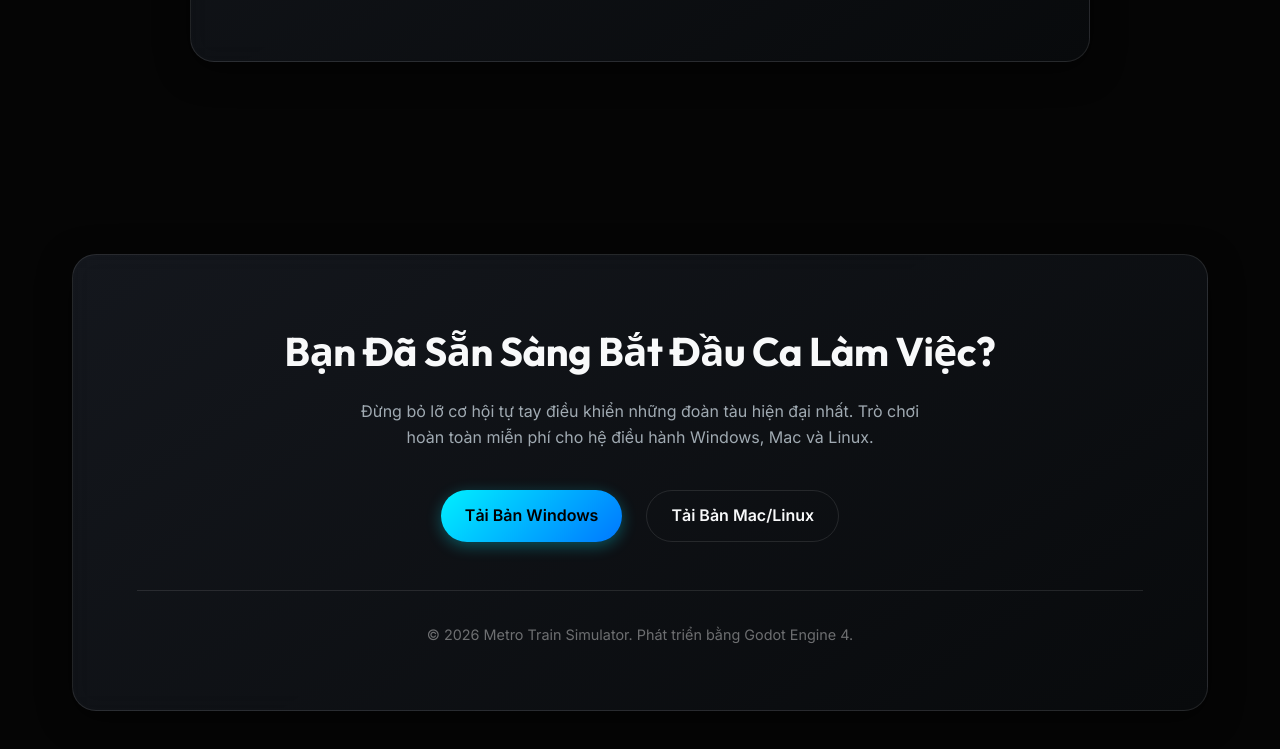
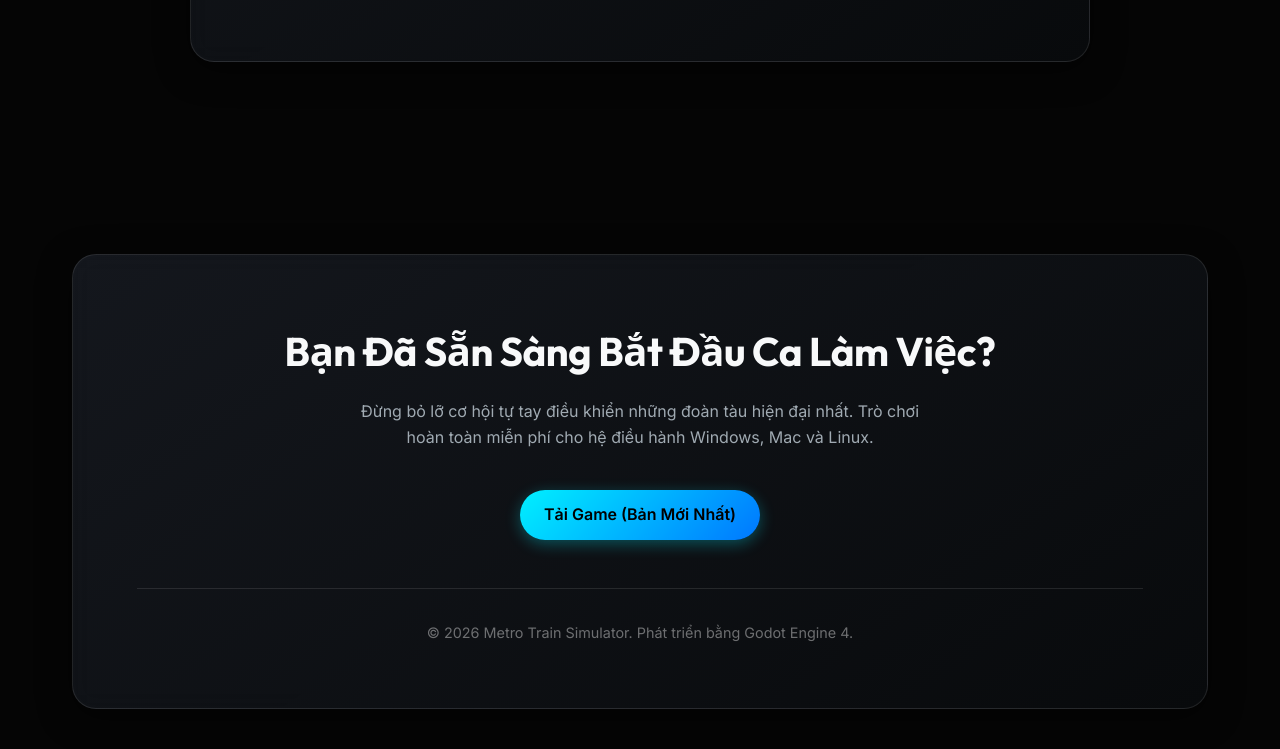
Before and after one commit to minhdoanhk4/Game-Metro, a plain HTML site: page docs/index.html in a window 1280 px wide. Shown: the part 2151-2900 px from the top of the page. Drawn offline with Linux system fonts and the light colour scheme; animation ran at ten frames a second.

Commit message:
update web

```diff
--- a/docs/index.html
+++ b/docs/index.html
@@ -25,7 +25,7 @@
             <div class="nav-links">
                 <a href="#features">Tính Năng</a>
                 <a href="#controls">Cách Chơi</a>
-                <a href="https://github.com/your-username/your-repo" target="_blank" class="btn btn-outline">Mã Nguồn</a>
+                <a href="https://github.com/minhdoanhk4/Game-Metro" target="_blank" class="btn btn-outline">Mã Nguồn</a>
             </div>
         </div>
     </nav>
@@ -96,8 +96,7 @@
             <h2>Bạn Đã Sẵn Sàng Bắt Đầu Ca Làm Việc?</h2>
             <p>Đừng bỏ lỡ cơ hội tự tay điều khiển những đoàn tàu hiện đại nhất. Trò chơi hoàn toàn miễn phí cho hệ điều hành Windows, Mac và Linux.</p>
             <div class="download-links">
-                <a href="#" class="btn btn-primary" onclick="alert('Link tải sẽ được bổ sung sau!')">Tải Bản Windows</a>
-                <a href="#" class="btn btn-outline" onclick="alert('Link tải sẽ được bổ sung sau!')">Tải Bản Mac/Linux</a>
+                <a href="https://github.com/minhdoanhk4/Game-Metro/releases/latest" class="btn btn-primary" target="_blank">Tải Game (Bản Mới Nhất)</a>
             </div>
             <div class="copyright">
                 &copy; 2026 Metro Train Simulator. Phát triển bằng Godot Engine 4.
```
Also changed, not shown: 1 other file.
